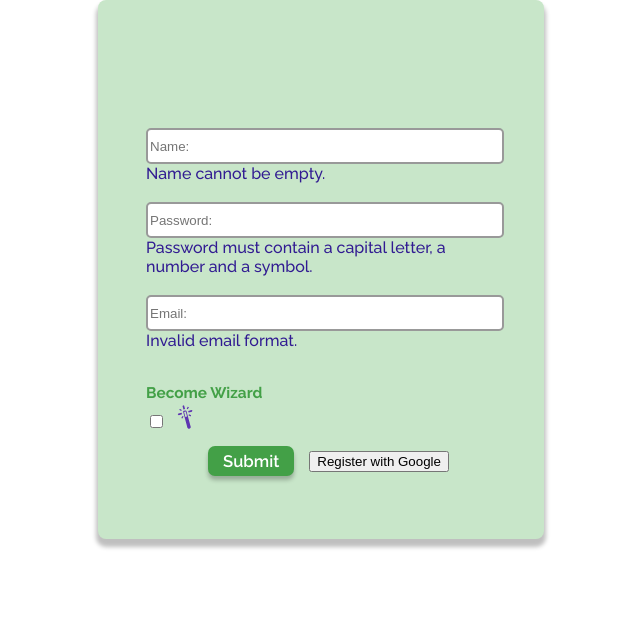
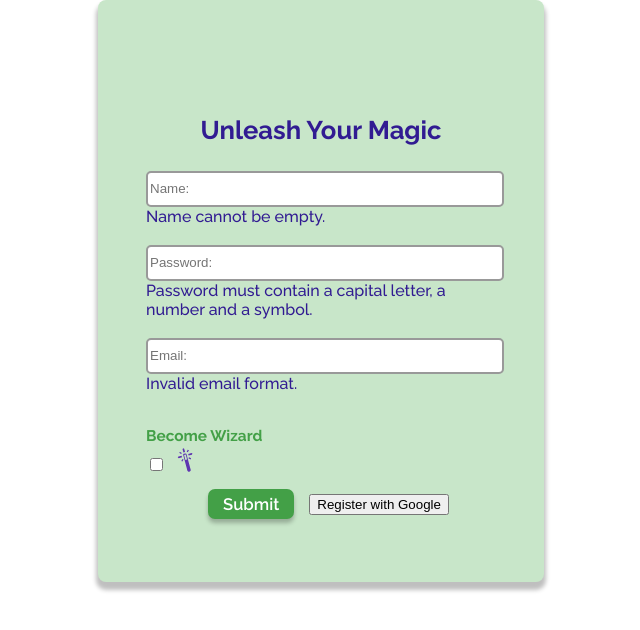
Before and after one commit to Mr-Hache/bidWiz-Frontend, a Next.js app: page /Componets/basicForm in a window 1280 px wide. Shown: the top 630 px of the page, without its empty margins (319-959 px from the left). Built offline with nearby package versions, Linux system fonts and the light colour scheme.

Commit message:
Agregué un titulo al formulario y un poco mas de estilos

```diff
--- a/app/Componets/basicForm/basicForm.module.scss
+++ b/app/Componets/basicForm/basicForm.module.scss
@@ -12,6 +12,14 @@
   padding: 3rem;
   border-radius: 0.5rem;
   width: 350px;
+
+  h1 {
+    @include h-1;
+    font-size: 2vw;
+    margin-top: -1vw;
+    margin-bottom: 2vw;
+    text-align: center;
+  }
 
   .block {
     height: 5rem;
--- a/app/Componets/basicForm/page.tsx
+++ b/app/Componets/basicForm/page.tsx
@@ -288,7 +288,7 @@ function basicForm() {
   return (
     <form className={style.form} onSubmit={handleSubmit}>
       <div className={style.block}></div>
-
+      <h1>Unleash Your Magic</h1>
       <div className={style.inputcontainer}>
         <label>
           <input
```
